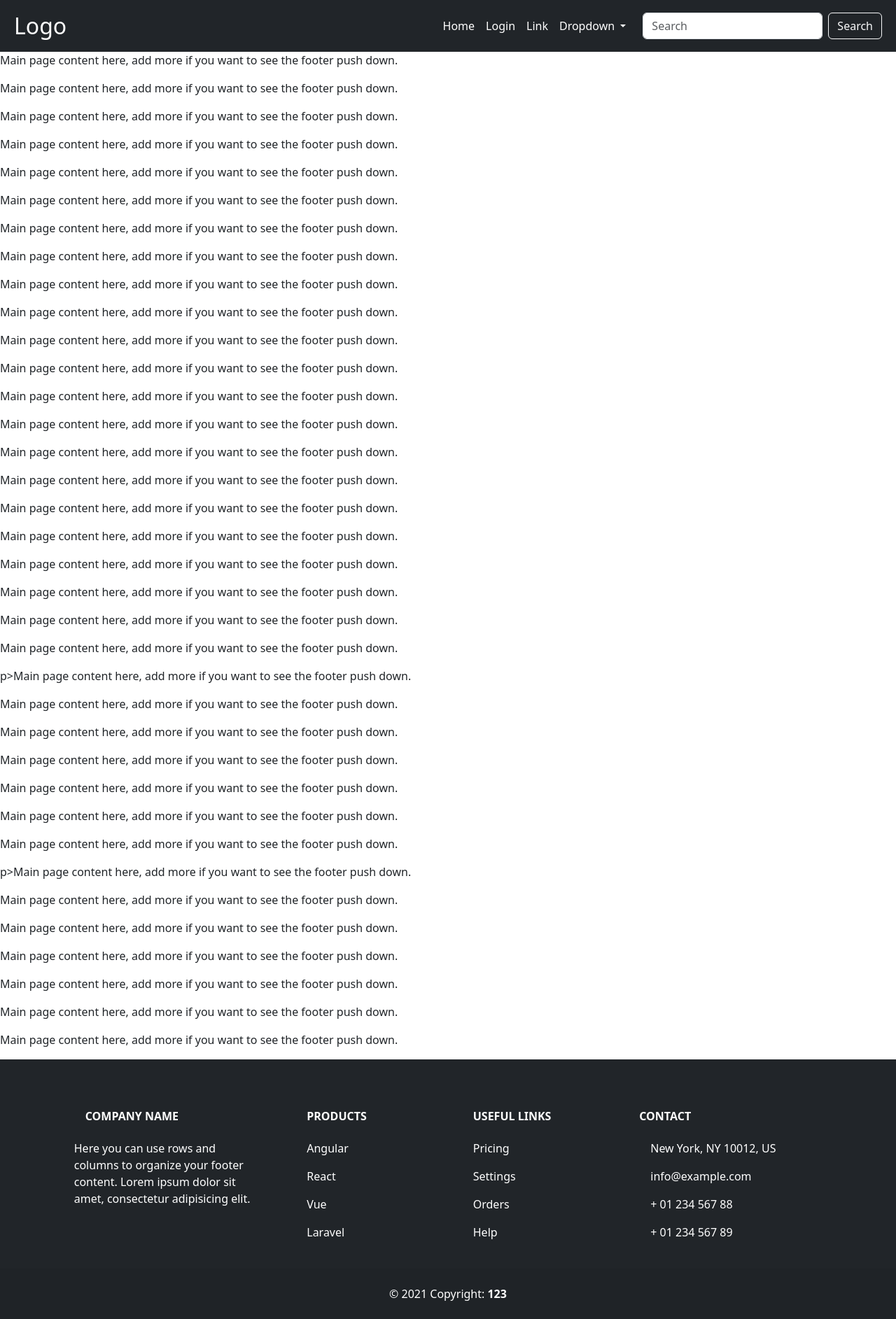
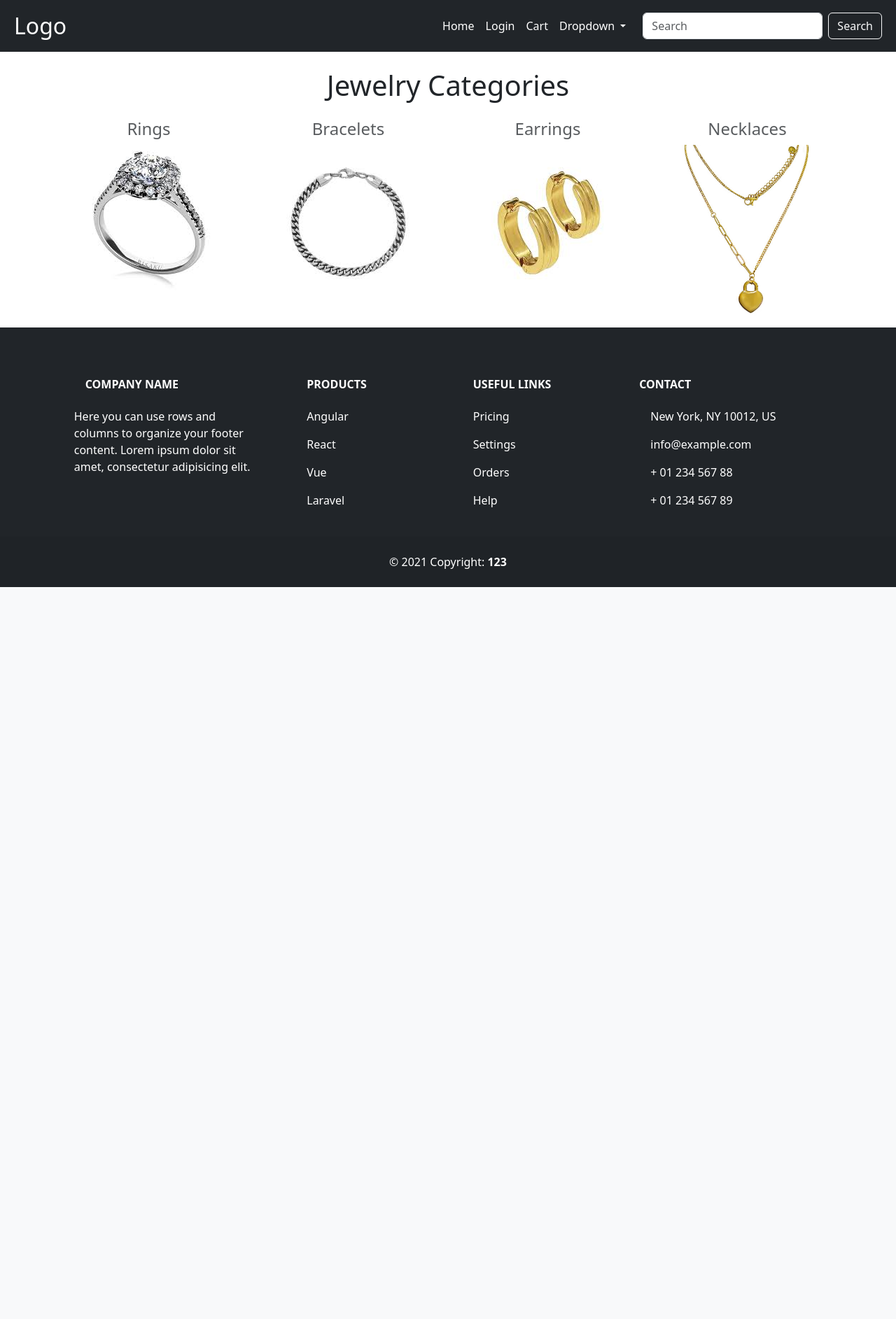
Before and after one commit to Edgar-Sumabat-Jr/objor-marketplace, a Django app: page / in a window 1280 px wide. Shown: the whole page at 70% size. After the commit the page ends 839 px from the top, so only its background shows below. Run offline with Django 5.2, Linux system fonts and the light colour scheme; some libraries are stand-ins or nearby versions.

Commit message:
added cart view

```diff
--- a/djangobootstrap/project1/app1/admin.py
+++ b/djangobootstrap/project1/app1/admin.py
@@ -1,3 +1,4 @@
 from django.contrib import admin
+from .models import JewelryCategory
 
-# Register your models here.
+admin.site.register(JewelryCategory)
--- a/djangobootstrap/project1/app1/templates/base.html
+++ b/djangobootstrap/project1/app1/templates/base.html
@@ -44,7 +44,7 @@
             </li>
 
               <li class="nav-item">
-                <a class="nav-link text-white" href="#">Link</a>
+                <a class="nav-link text-white" href="{% url 'cart' %}">Cart</a>
               </li>
               <li class="nav-item dropdown">
                 <a class="nav-link text-white dropdown-toggle" href="#" role="button" data-bs-toggle="dropdown" aria-expanded="false">
--- a/djangobootstrap/project1/app1/templates/home.html
+++ b/djangobootstrap/project1/app1/templates/home.html
@@ -1,73 +1,48 @@
-<!-- home.html -->
 {% extends 'base.html' %}
+
+{% load static %}
 
 {% block content %}
 
-<p>Main page content here, add more if you want to see the footer push down.</p>
-<p>Main page content here, add more if you want to see the footer push down.</p>
-<p>Main page content here, add more if you want to see the footer push down.</p>
-<p>Main page content here, add more if you want to see the footer push down.</p>
-<p>Main page content here, add more if you want to see the footer push down.</p>
-<p>Main page content here, add more if you want to see the footer push down.</p>
-<p>Main page content here, add more if you want to see the footer push down.</p>
+<style>
+.category-img {
+    transition: transform 0.3s ease; /* Smooth transition for the effect */
+}
 
-<p>Main page content here, add more if you want to see the footer push down.</p>
+.category-img:hover {
+    transform: translateY(-5px); /* Move the image up slightly on hover */
+}
+</style>
 
-<p>Main page content here, add more if you want to see the footer push down.</p>
-
-<p>Main page content here, add more if you want to see the footer push down.</p>
-
-<p>Main page content here, add more if you want to see the footer push down.</p>
-
-<p>Main page content here, add more if you want to see the footer push down.</p>
-
-<p>Main page content here, add more if you want to see the footer push down.</p>
-
-<p>Main page content here, add more if you want to see the footer push down.</p>
-
-<p>Main page content here, add more if you want to see the footer push down.</p>
-
-<p>Main page content here, add more if you want to see the footer push down.</p>
-
-<p>Main page content here, add more if you want to see the footer push down.</p>
-
-<p>Main page content here, add more if you want to see the footer push down.</p>
-
-<p>Main page content here, add more if you want to see the footer push down.</p>
-
-<p>Main page content here, add more if you want to see the footer push down.</p>
-
-<p>Main page content here, add more if you want to see the footer push down.</p>
-
-<p>Main page content here, add more if you want to see the footer push down.</p>
-
-p>Main page content here, add more if you want to see the footer push down.</p>
-
-<p>Main page content here, add more if you want to see the footer push down.</p>
-
-<p>Main page content here, add more if you want to see the footer push down.</p>
-
-<p>Main page content here, add more if you want to see the footer push down.</p>
-
-<p>Main page content here, add more if you want to see the footer push down.</p>
-
-<p>Main page content here, add more if you want to see the footer push down.</p>
-
-<p>Main page content here, add more if you want to see the footer push down.</p>
-
-p>Main page content here, add more if you want to see the footer push down.</p>
-
-<p>Main page content here, add more if you want to see the footer push down.</p>
-
-<p>Main page content here, add more if you want to see the footer push down.</p>
-
-<p>Main page content here, add more if you want to see the footer push down.</p>
-
-<p>Main page content here, add more if you want to see the footer push down.</p>
-
-<p>Main page content here, add more if you want to see the footer push down.</p>
-
-<p>Main page content here, add more if you want to see the footer push down.</p>
-
+<div class="container">
+    <h1 class="text-center my-4">Jewelry Categories</h1>
+    <div class="row">
+        <div class="col-md-3 text-center text-muted">
+            <h4 class="fw-normal">Rings</h4>
+            <a href="{% url 'home' %}">
+                <img src="{% static 'images/rings.jpg' %}" class="img-fluid category-img" alt="Rings"> <!-- Added category-img class -->
+            </a>
+        </div>
+        <div class="col-md-3 text-center text-muted">
+            <h4 class="fw-normal">Bracelets</h4>
+            <a href="{% url 'home' %}">
+                <img src="{% static 'images/bracelets.jpg' %}" class="img-fluid category-img" alt="Bracelets"> <!-- Added category-img class -->
+            </a>
+        </div>
+        <div class="col-md-3 text-center text-muted">
+            <h4 class="fw-normal">Earrings</h4>
+            <a href="{% url 'home' %}">
+                <img src="{% static 'images/earrings.jpg' %}" class="img-fluid category-img" alt="Earrings"> <!-- Added category-img class -->
+            </a>
+        </div>
+        <div class="col-md-3 text-center text-muted">
+            <h4 class="fw-normal">Necklaces</h4>
+            <a href="{% url 'home' %}">
+                <img src="{% static 'images/necklaces.jpg' %}" class="img-fluid category-img" alt="Necklaces"> <!-- Added category-img class -->
+            </a>
+        </div>
+    </div>
+</div>
+<script src="https://cdn.jsdelivr.net/npm/bootstrap@5.3.3/dist/js/bootstrap.bundle.min.js"></script>
 
 {% endblock %}
--- a/djangobootstrap/project1/app1/urls.py
+++ b/djangobootstrap/project1/app1/urls.py
@@ -1,11 +1,14 @@
 from django.urls import path, include
 from . import views
 from django.contrib.auth import views as auth_views
+from django.conf import settings
+from django.conf.urls.static import static
 
 urlpatterns = [
     path('', views.home_view, name='home'),
     path('login/', views.login_view, name='login'),
     path('register/', views.register, name='register'),
     path('', include("django.contrib.auth.urls")),
+    path('cart/', views.cart_view, name='cart'),
     path('logout/', auth_views.LogoutView.as_view(next_page='home'), name='logout'),
-]
+] + static(settings.MEDIA_URL, document_root=settings.MEDIA_ROOT)
--- a/djangobootstrap/project1/app1/views.py
+++ b/djangobootstrap/project1/app1/views.py
@@ -4,6 +4,8 @@ from django.contrib.auth.forms import UserCreationForm
 from django import forms
 from django.contrib.auth.models import User
 from django.contrib import messages
+from .models import JewelryCategory
+from django.templatetags.static import static
 
 
 class CustomUserCreationForm(UserCreationForm):
@@ -20,8 +22,11 @@ class CustomUserCreationForm(UserCreationForm):
             user.save()
         return user
 
+
 def home_view(request):
-    return render(request, 'home.html')
+    categories = JewelryCategory.objects.all()
+    return render(request, 'home.html', {'categories': categories})
+
 
 def login_view(request):
     if request.method == 'POST':
@@ -50,3 +55,28 @@ def register(request):
         form = CustomUserCreationForm()
 
     return render(request, 'register.html', {'form': form})
+
+
+def cart_view(request):
+    trending_products = [
+        {
+            'name': 'Sparkling Heart Ring',
+            'price': '$55.00',
+            'description': 'A delicate heart-shaped ring adorned with sparkling stones.',
+            'image': static('images/rings.jpg')  # Use the static helper
+        },
+        {
+            'name': 'Classic Pandora Bracelet',
+            'price': '$65.00',
+            'description': 'A timeless silver bracelet, perfect for your charms.',
+            'image': static('images/bracelets.jpg')  # Use the static helper
+        },
+        {
+            'name': 'Rose Gold Pendant Necklace',
+            'price': '$75.00',
+            'description': 'An elegant necklace featuring a rose gold pendant.',
+            'image': static('images/necklaces.jpg')  # Use the static helper
+        }
+    ]
+
+    return render(request, 'cart.html', {'trending_products': trending_products})
--- a/djangobootstrap/project1/project1/settings.py
+++ b/djangobootstrap/project1/project1/settings.py
@@ -129,3 +129,6 @@ AUTHENTICATION_BACKENDS = [
 ]
 
 LOGOUT_REDIRECT_URL = 'home'
+
+MEDIA_URL = '/media/'
+MEDIA_ROOT = BASE_DIR / 'media'
```
Also changed, not shown: djangobootstrap/project1/app1/models.py (+6 -1 lines), djangobootstrap/project1/app1/templates/cart.html (added, +39 -0 lines), djangobootstrap/project1/app1/static/images/bracelets.jpg (added), djangobootstrap/project1/app1/static/images/earrings.jpg (added), djangobootstrap/project1/app1/static/images/necklaces.jpg (added), djangobootstrap/project1/app1/static/images/rings.jpg (added), djangobootstrap/project1/db.sqlite3.
